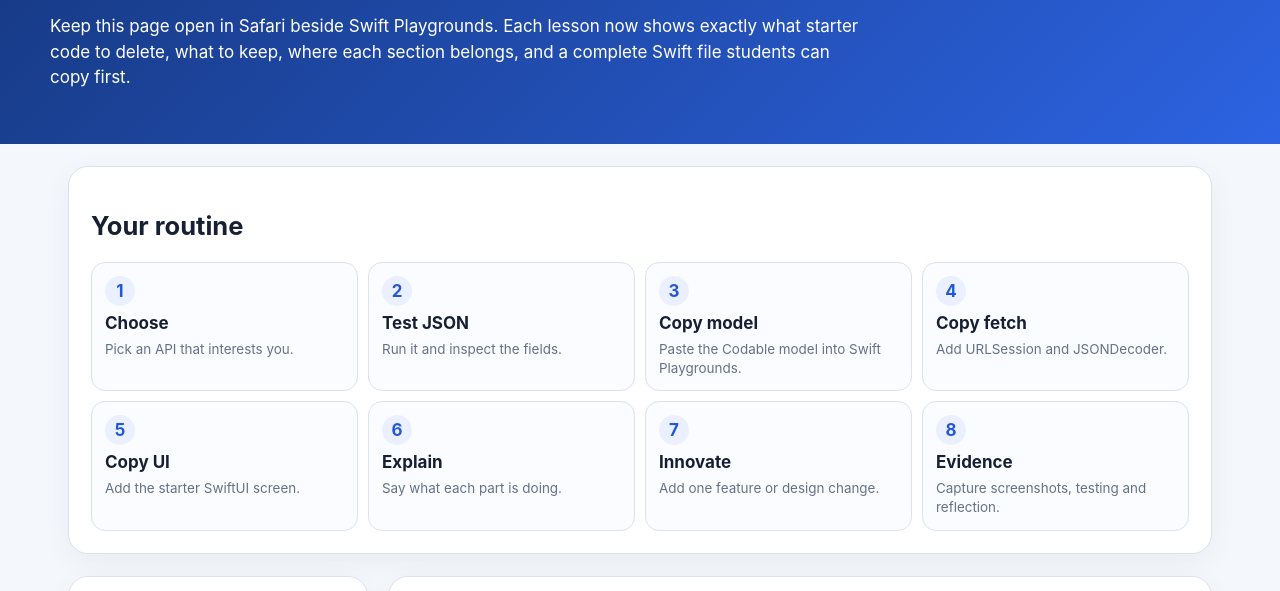
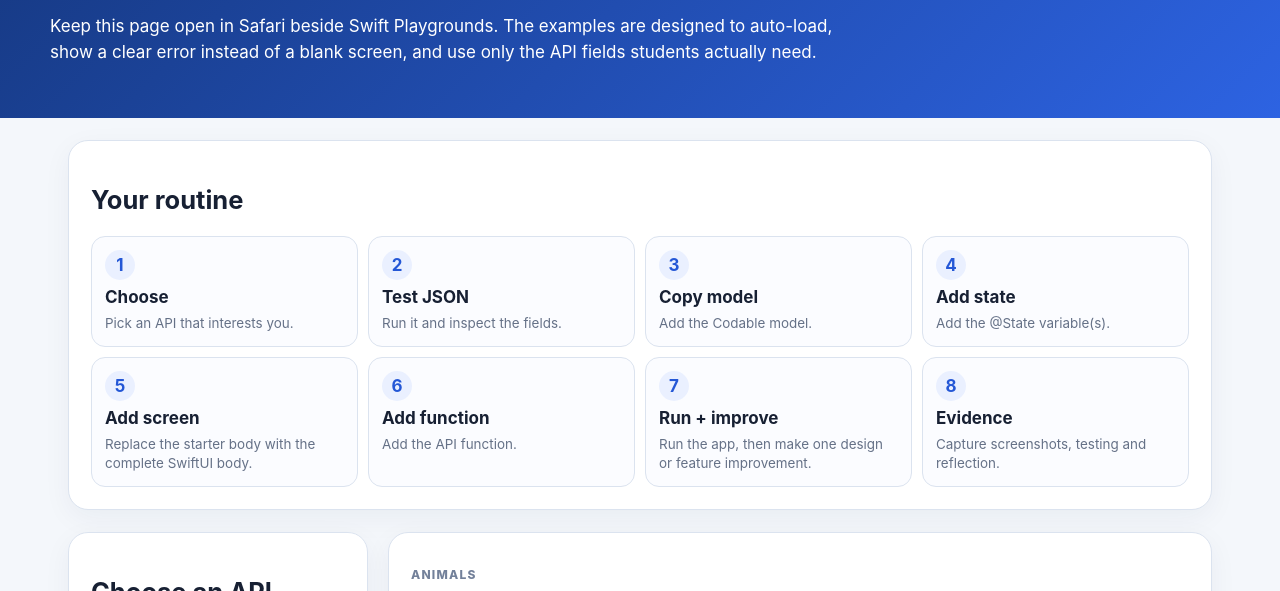
Before and after one commit to trevore777/api-swiftui-explorer-ipad, a website: page index.html in a window 1280 px wide. Shown: the part 154-745 px from the top of the page. Drawn offline with Linux system fonts and the light colour scheme.

Commit message:
Use simplified reliable API examples

```diff
--- a/index.html
+++ b/index.html
@@ -5,7 +5,7 @@
 <title>API to Swift Playgrounds</title><link rel="stylesheet" href="/styles.css">
 </head>
 <body>
-<header class="hero"><div><p class="eyebrow">Years 7–8 · iPad · Swift Playgrounds</p><h1>API to Swift Playgrounds</h1><p>Keep this page open in Safari beside Swift Playgrounds. Each lesson now shows exactly what starter code to delete, what to keep, where each section belongs, and a complete Swift file students can copy first.</p></div></header>
+<header class="hero"><div><p class="eyebrow">Years 7–8 · iPad · Swift Playgrounds</p><h1>API to Swift Playgrounds</h1><p>Keep this page open in Safari beside Swift Playgrounds. The examples are designed to auto-load, show a clear error instead of a blank screen, and use only the API fields students actually need.</p></div></header>
 <main>
 <section class="panel"><h2>Your routine</h2><div class="steps" id="steps"></div></section>
 <div class="workspace">
@@ -16,5 +16,5 @@
 <div class="prompt-grid"><label>API<select id="promptApi"></select></label><label>Help with<select id="promptGoal"><option value="feature">Invent a feature</option><option value="interface">Improve the interface</option><option value="debug">Debug my code</option><option value="data">Use more JSON data</option><option value="accessibility">Accessibility</option></select></label><label>My idea<input id="promptIdea" value="a useful school-friendly app"></label></div>
 <div class="actions"><button id="makePrompt" class="primary">Create prompt</button><button id="copyPrompt" disabled>Copy prompt</button></div><pre id="promptOutput">Choose an API and press Create prompt.</pre></section>
 <section class="panel"><p class="eyebrow">Student Evidence</p><h2>Show what you learned</h2><div id="evidence" class="evidence"></div><button id="resetEvidence">Reset checklist</button></section>
-</main><footer>API to Swift Playgrounds · classroom companion for iPad</footer><script type="module" src="/app.js"></script><script type="module" src="/guide.js"></script>
+</main><footer>API to Swift Playgrounds · classroom companion for iPad</footer><script type="module" src="/app-v2.js"></script><script type="module" src="/guide.js"></script>
 </body></html>
```
